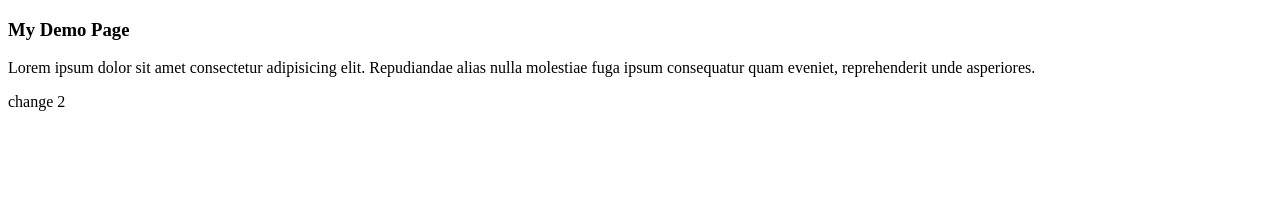
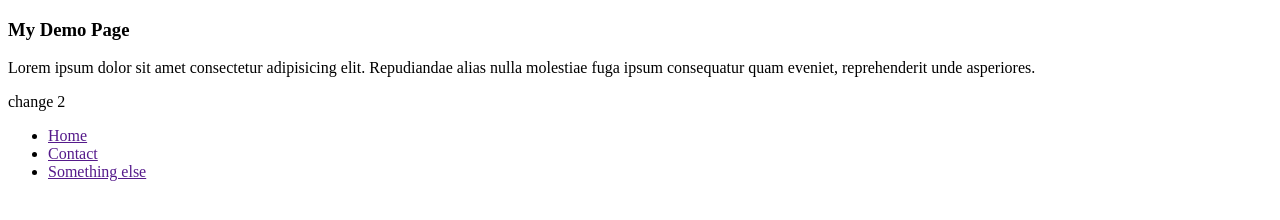
Before and after one commit to ralwebdev/gittuto, a plain HTML site: page index.html in a window 1280 px wide. Drawn offline with Linux system fonts and the light colour scheme.

Commit message:
added navbar into index.html

```diff
--- a/index.html
+++ b/index.html
@@ -11,5 +11,11 @@
     <p>Lorem ipsum dolor sit amet consectetur adipisicing elit. Repudiandae alias nulla molestiae fuga ipsum consequatur quam eveniet, reprehenderit unde asperiores.</p>
     <div>change 2</div>
 
+    <ul>
+        <li><a href="">Home</a></li>
+        <li><a href="">Contact</a></li>
+        <li><a href="">Something else</a></li>
+    </ul>
+
 </body>
 </html>
```
